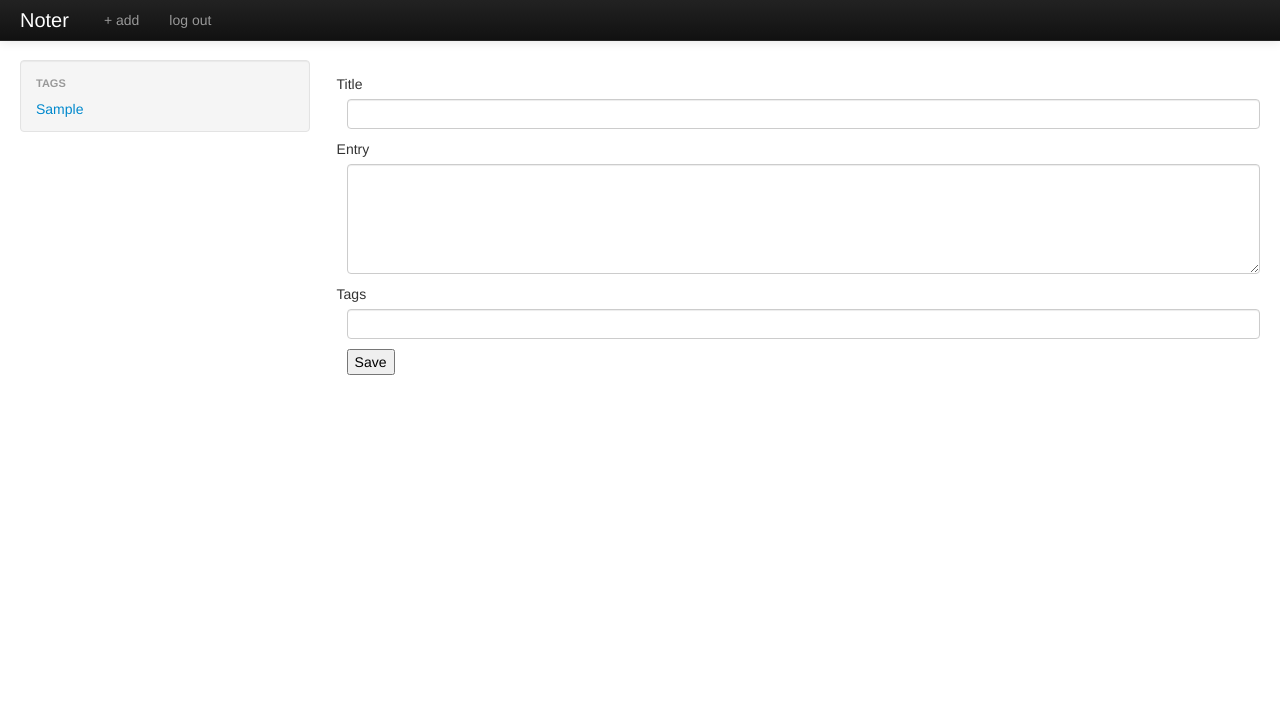
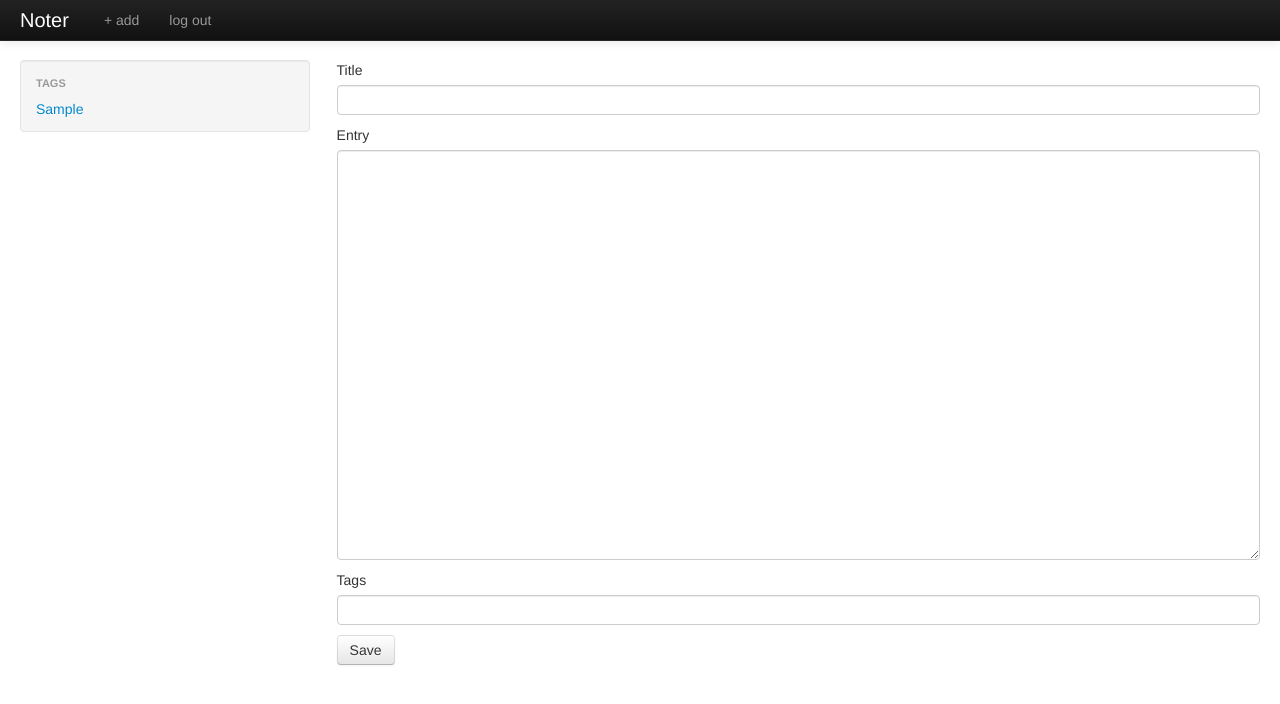
Before and after one commit to jmstaley/Noter, a Flask app: page /add in a window 1280 px wide. Shown: the top 704 px of the page. Run offline with Flask 2, Linux system fonts and the light colour scheme; a user stored in the database is signed in; tables that the repository leaves empty hold one stand-in row (values such as "Sample post"); parts of the project's set-up code (start-up, migrations or seed data) failed here and were passed over; some libraries are stand-ins or nearby versions.

Commit message:
update add/edit note form to use bootstrap

```diff
--- a/noter/templates/add_note.html
+++ b/noter/templates/add_note.html
@@ -10,7 +10,7 @@
         {% endfor %}
       </p>
     {% endif %}
-    <form action="{{ url_for('notes.add_note') }}" method="post" class="add-entry">
+    <form action="{{ url_for('notes.add_note') }}" method="post">
       {% include "note_form.html" %}
     </form>
   {% endif %}
--- a/noter/templates/note_form.html
+++ b/noter/templates/note_form.html
@@ -1,10 +1,8 @@
       {{ form.csrf_token }}
-      <dl>
-        <dt>{{ form.title.label }}</dt>
-        <dd>{{ form.title(class="text span-23 last", size="30") }}</dd>
-        <dt>{{ form.raw_entry.label }}</dt>
-        <dd>{{ form.raw_entry(class="span-23 last", cols="40", rows="5") }}</dd>
-        <dt>{{ form.tags.label }}</dt>
-        <dd>{{ form.tags(class="text span-23 last", size="30") }}</dd>
-        <dd><input type="submit" value="Save">
-      </dl>
+        {{ form.title.label }}
+        {{ form.title(class="input-block-level") }}
+        {{ form.raw_entry.label }}
+        {{ form.raw_entry(class="input-block-level", rows="20") }}
+        {{ form.tags.label }}
+        {{ form.tags(class="input-block-level") }}
+        <input class="btn" type="submit" value="Save">
--- a/noter/templates/view_note.html
+++ b/noter/templates/view_note.html
@@ -12,11 +12,11 @@
       {% endif %}</p>
   </div>
   {% if current_user.is_authenticated() %}
-    <p><a href="{{ url_for('notes.remove_note', note_id=note.id) }}">Delete note</a></p>
     <hr />
     <h3>Edit Note</h3>
     <form action="{{url_for('notes.view_note', note_id=note.id) }}" method="POST">
       {% include "note_form.html" %}
     </form>
+    <p><a class="btn btn-danger" href="{{ url_for('notes.remove_note', note_id=note.id) }}">Delete note</a></p>
   {% endif %}
 {% endblock %}
```
